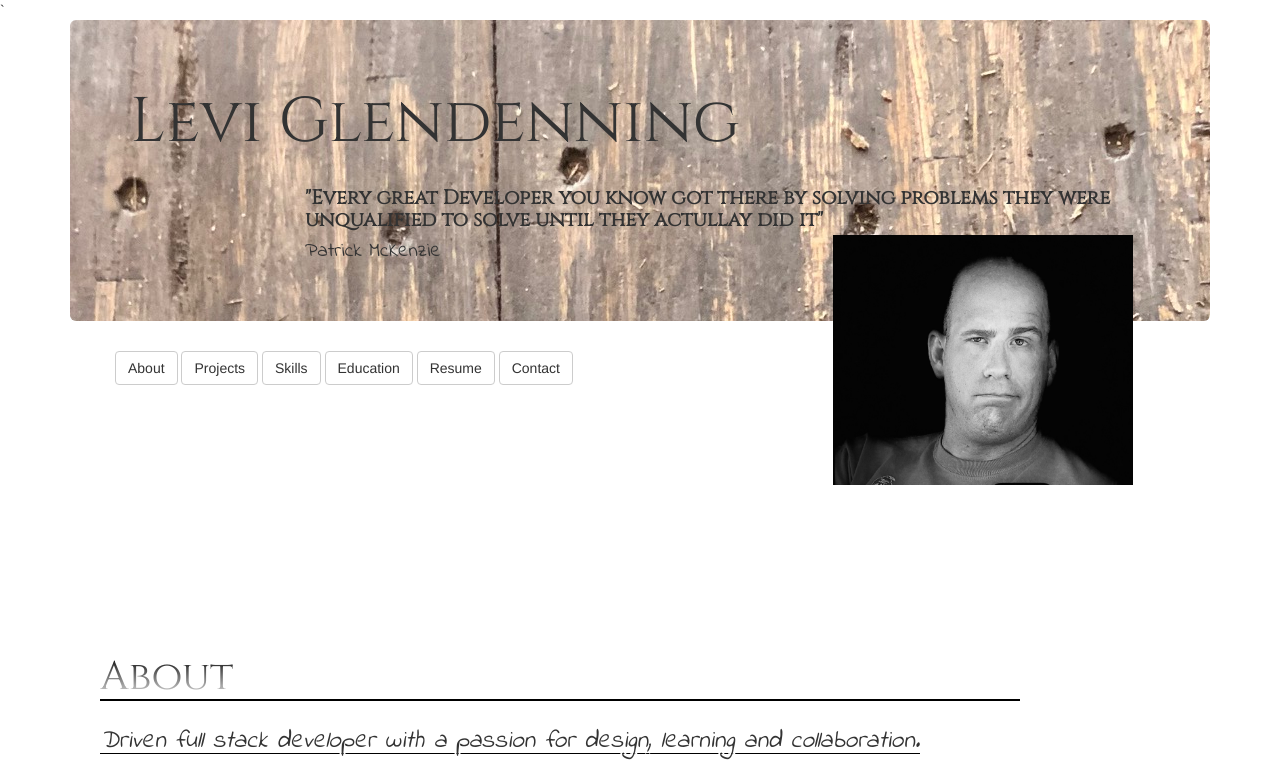
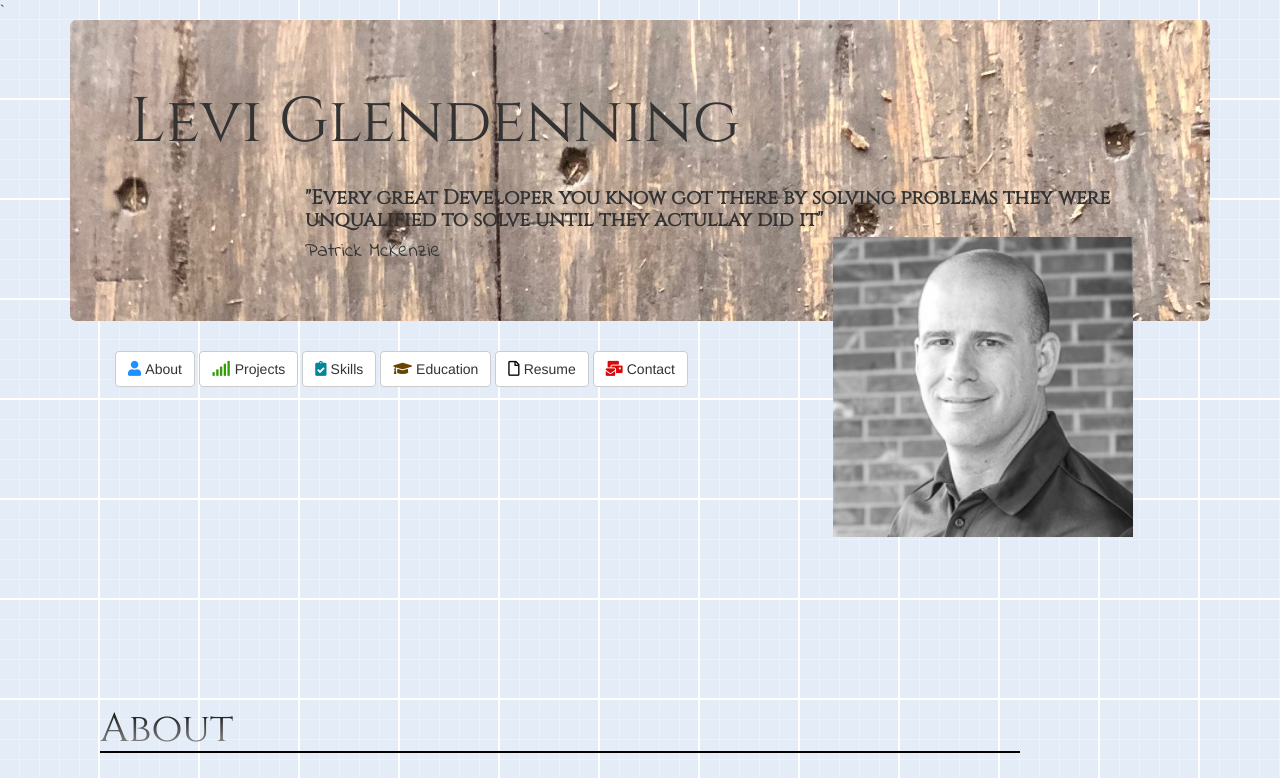
Before and after one commit to LeviG68/LeviGlendenning, a plain HTML site: page index.html in a window 1280 px wide. Shown: the top 778 px of the page. Drawn offline with nearby package versions, Linux system fonts and the light colour scheme.

Commit message:
fixed pic and color buttons

```diff
--- a/assets/style.css
+++ b/assets/style.css
@@ -2,10 +2,28 @@
 /* *{
   border: 1px solid red;
 } */
-
 body{
-  background-blend-mode: blue;
-  border: 1px red;
+  background-color: rgb(228, 237, 247);
+  background-size: 100px 100px, 100px 100px, 20px 20px, 20px 20px;
+  background-position: -2px -2px, -2px -2px, -1px -1px, -1px -1px;
+  background-image: -webkit-linear-gradient(rgb(117, 115, 115) 2px, transparent 2px),
+                    -webkit-linear-gradient(0, white 2px, transparent 2px),
+                    -webkit-linear-gradient(rgba(255,255,255,.3) 1px, transparent 1px),
+                    -webkit-linear-gradient(0, rgba(255,255,255,.3) 1px, transparent 1px);
+  background-image: -moz-linear-gradient(white 2px, transparent 2px),
+                    -moz-linear-gradient(0, white 2px, transparent 2px),
+                    -moz-linear-gradient(rgba(255,255,255,.3) 1px, transparent 1px),
+                    -moz-linear-gradient(0, rgba(255,255,255,.3) 1px, transparent 1px);
+  background-image: linear-gradient(white 2px, transparent 2px),
+                    linear-gradient(90deg, white 2px, transparent 2px),
+                    linear-gradient(rgba(255,255,255,.3) 1px, transparent 1px),
+                    linear-gradient(90deg, rgba(255,255,255,.3) 1px, transparent 1px);
+  -pie-background: linear-gradient(white 2px, transparent 2px) -2px -2px / 100px,
+                   linear-gradient(90deg, white 2px, transparent 2px) -2px -2px / 100px,
+                   linear-gradient(rgba(255,255,255,.3) 1px, transparent 1px) -1px -1px / 20px,
+                   linear-gradient(90deg, rgba(255,255,255,.3) 1px, transparent 1px) -1px -1px / 20px,
+                   #269;
+  behavior: url(/pie/PIE.htc);
 }
 
 h1{
@@ -33,15 +51,13 @@ h4{
    display: inline-block;
    line-height: 0.85;
    text-shadow:
-     2px 2px white,
-     2px -2px white,
-     -2px 2px white,
-     -2px -2px white;
+     2px 2px black,
+     2px -2px black:
 }
 
 #about{
   font-size: 40px;
-  background: -webkit-linear-gradient(black, #eee);
+  background: -webkit-linear-gradient(black,hsl(240, 1%, 64%));
   -webkit-background-clip: text;
   -webkit-text-fill-color: transparent;
   border-bottom: 2px solid black;
@@ -50,6 +66,7 @@ h4{
 p{
   font-size: 25px;
   font-family: 'Indie Flower', cursive;
+  color: black;
 }
 #focus{
   font-family: 'Staatliches', cursive;
@@ -86,15 +103,18 @@ button {
 
 #projects{
   font-size: 40px;
-  background: -webkit-linear-gradient(black, #eee);
+  background: -webkit-linear-gradient(black,hsl(240, 1%, 64%));
   -webkit-background-clip: text;
   -webkit-text-fill-color: transparent;
   border-bottom: 2px solid black;
 }
 
+.panel panel-default{
+  color: #a3a1a7;
+}
 #skills{
   font-size: 40px;
-  background: -webkit-linear-gradient(black, #eee);
+  background: -webkit-linear-gradient(black,hsl(240, 1%, 64%));
   -webkit-background-clip: text;
   -webkit-text-fill-color: transparent;
   border-bottom: 2px solid black;
@@ -147,7 +167,7 @@ button {
 
 #edu{
   font-size: 40px;
-  background: -webkit-linear-gradient(black, #eee);
+  background: -webkit-linear-gradient(black,hsl(240, 1%, 64%));
   -webkit-background-clip: text;
   -webkit-text-fill-color: transparent;
   border-bottom: 2px solid black;
@@ -173,11 +193,10 @@ button {
 
 #contact{
   font-size: 40px;
-  /* color: rgb(10, 10, 10); */
-  border-bottom: 2px solid black;
-  background: -webkit-linear-gradient(black, #eee);
+  background: -webkit-linear-gradient(black,hsl(240, 1%, 64%));
   -webkit-background-clip: text;
   -webkit-text-fill-color: transparent;
+  border-bottom: 2px solid black;
 }
 #mail{
   padding: 10px;
--- a/index.html
+++ b/index.html
@@ -36,7 +36,7 @@
 
 
   <!-- Fonts awsome for my Stack overflow, GitHub, and Linkedin icons  -->
-  <script defer src="https://use.fontawesome.com/releases/v5.0.6/js/all.js"></script>
+  <link rel="stylesheet" href="https://use.fontawesome.com/releases/v5.8.1/css/all.css" integrity="sha384-50oBUHEmvpQ+1lW4y57PTFmhCaXp0ML5d60M1M7uH2+nqUivzIebhndOJK28anvf" crossorigin="anonymous">
   <title>Levi Glendenning Portfolio</title>
 </head>
 
@@ -61,15 +61,39 @@
         <div class="rownav col-sm-9 col-md-9" id="navbutton">
             <div class="col-sm-9 col-md-12 col-lg-9" id="navrow">
                 <!-- <nav class="btn-group-lg" role="group" aria-label="..."> -->
-                  <button type="button" class="btn btn-default" onclick="window.location.href='#about'">About</button>
-                  <button type="button" class="btn btn-default" onclick="window.location.href='#projects'">Projects</button>
-                  <button type="button" class="btn btn-default" onclick="window.location.href='#skills'">Skills</button>
-                  <button type="button" class="btn btn-default" onclick="window.location.href='#edu'"">Education</button>
-                  <button type="button" class="btn btn-default" onclick="window.location.href='https://docs.google.com/document/d/1lyZsEpaQ7o7SAjYfl60kH3kZbyjHX43U495R_JKXtqA/edit?usp=sharing'">Resume</button>
-                  <button type="button" class="btn btn-default" onclick="window.location.href='#contact'">Contact</button>
+                  <button type="button" class="btn btn-default" onclick="window.location.href='#about'">
+                    <span style="font-size: 15px; color: Dodgerblue;">
+                      <i class="fas fa-user"></i>
+                    </span>
+                    </i> About</button>
+                  <button type="button" class="btn btn-default" onclick="window.location.href='#projects'">
+                    <span style="font-size: 15px; color: rgb(50, 158, 7);">
+                      <i class="fas fa-signal"></i>
+                    </span>
+                    </i> Projects</button>
+                  <button type="button" class="btn btn-default" onclick="window.location.href='#skills'">
+                    <span style="font-size: 15px; color: rgb(1, 135, 153);">
+                      <i class="fas fa-clipboard-check"></i>
+                    </span>
+                    </i> Skills</button>
+                  <button type="button" class="btn btn-default" onclick="window.location.href='#edu'">
+                    <span style="font-size: 15px; color: rgb(105, 69, 1);">
+                      <i class="fas fa-graduation-cap"></i>
+                    </span>
+                    </i> Education</button>
+                  <button type="button" class="btn btn-default" onclick="window.location.href='https://docs.google.com/document/d/1lyZsEpaQ7o7SAjYfl60kH3kZbyjHX43U495R_JKXtqA/edit?usp=sharing'">
+                    <i style="font-size: 15px; color: rgb(8, 12, 17);">
+                      <i class="far fa-file"></i>
+                    </span>
+                    </i> Resume</button>
+                  <button type="button" class="btn btn-default" onclick="window.location.href='#contact'">
+                    <span style="font-size: 15px; color: rgb(214, 10, 10);">
+                      <i class="fas fa-mail-bulk"></i>
+                    </span>
+                    </i> Contact</button>
                 <!-- </nav> -->
           <div class="col-sm-offset-7" id="image">
-            <img src="assets/images/insightfulme.jpg" alt="head shot" height="250" width="300">
+            <img src="assets/images/IMG_4698.jpg" alt="head shot" height="300" width="300">
           </div>
             </div>
         </div>
@@ -122,7 +146,7 @@
 
                       </ul>
                       <a href="https://github.com/LeviG68/burger" class="btn btn-primary" role="button">Github link</a><a href="#" class="btn btn-default"
-                          role="button">Button</a>
+                          role="button">Project Link</a>
                     </div>
                   </div>
                 </div>
@@ -139,7 +163,7 @@
                         <li> client-side & server-side storage.</li>
                       </ul>
                       <a href="https://github.com/LeviG68/Train-Scheduler" class="btn btn-primary" role="button">GitHub link</a> <a href=" https://levig68.github.io/Train-Scheduler/" class="btn btn-default"
-                          role="button">Button</a>
+                          role="button">Project Link</a>
                     </div>
                   </div>
                 </div>
@@ -156,7 +180,7 @@
                         <li>Fun buidling & playing with Giphy search!</li>
                       </ul>
                       <a href="https://github.com/LeviG68/GiphyAPI" class="btn btn-primary" role="button">GitHub link</a> <a href=" https://levig68.github.io/GiphyAPI/" class="btn btn-default"
-                          role="button">Button</a>
+                          role="button">Project Link</a>
                     </div>
                   </div>
                 </div>
@@ -174,7 +198,7 @@
                           <li>Fire-Base for persistent data storage.</li>
                         </ul>
                         <a href="https://github.com/LeviG68/ProjectOne" class="btn btn-primary" role="button">Github link</a> <a href=" https://levig68.github.io/ProjectOne/" class="btn btn-default"
-                            role="button">Button</a>
+                            role="button">Project Link</a>
                       </div>
                     </div>
                   </div>
@@ -191,7 +215,7 @@
                           <li>Node and express backend services.</li>
                         </ul>
                         <a href="https://github.com/LeviG68/ProjectTwo" class="btn btn-primary" role="button">GitHub link</a> <a href="#" class="btn btn-default"
-                            role="button">Button</a>
+                            role="button">Project Link</a>
                       </div>
                     </div>
                   </div>
@@ -208,7 +232,7 @@
                           <li>Busy hour (node package for popular times).</li>
                         </ul>
                         <a href="https://github.com/LeviG68/predictProject2" class="btn btn-primary" role="button">GitHub link</a> <a href="#" class="btn btn-default"
-                            role="button">Button</a>
+                            role="button">Project Link</a>
                       </div>
                     </div>
                   </div>
@@ -224,6 +248,7 @@
           <!-- <article class="block"> -->
             <h1 class="block-header" id="skills">Skills</h1>
             <div class="panel panel-default">
+              <div class="panel-body">
                 <h1>Javascript</h1>
                   <div class="row">
                     <div class="col-md-12 col-sm-10">
@@ -232,6 +257,7 @@
                       <img src="assets/images/jquery.png" height="125" width="125" id="jquery" alt="jquery"></a>
                       <img src="assets/images/nodejs.png" height="125" width="125"
                   id="nodejs" alt="nodejs"></a>
+                    </div>
                   </div>
                 </div>
              </div>
```
Also changed, not shown: assets/images/IMG_4698.jpg (added). Lines whose indentation alone changed are shown as unchanged.
